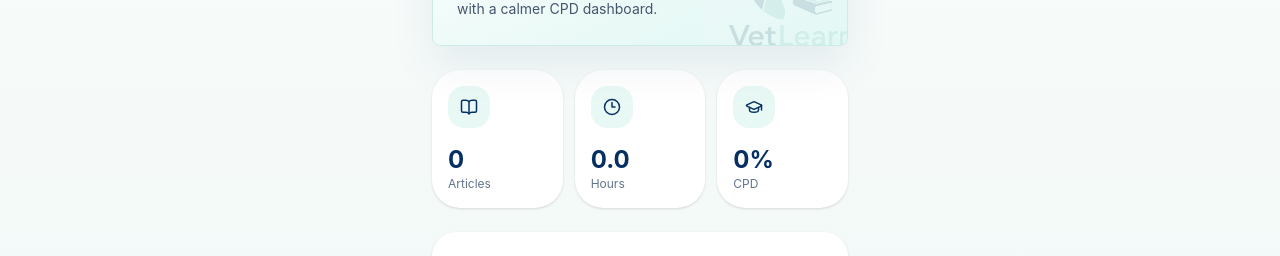
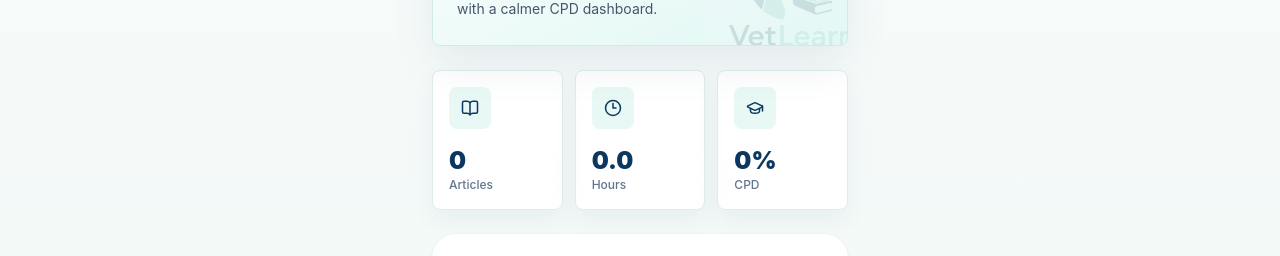
Before and after one commit to drcraigbailey/VetLearnCPD, a React (Vite) app: page / in a window 1280 px wide. Shown: the part 245-501 px from the top of the page. Built offline with nearby package versions, Linux system fonts and the light colour scheme; no server answers; the database is empty.

Commit message:
Soften dashboard stat cards

```diff
--- a/src/components/DashboardCards.jsx
+++ b/src/components/DashboardCards.jsx
@@ -97,10 +97,12 @@ export default function DashboardCards() {
         <div
           key={index}
           className="
-          bg-white
-          rounded-[28px]
+          bg-white/90
+          border
+          border-[#DCEDEA]
+          rounded-lg
           p-4
-          shadow-sm
+          shadow-[0_10px_24px_rgba(11,55,96,0.06)]
           "
         >
 
@@ -109,9 +111,9 @@ export default function DashboardCards() {
             bg-[#E8F8F5]
             w-fit
             p-3
-            rounded-2xl
+            rounded-lg
             mb-4
-            text-[#062F63]
+            text-[#0B3760]
             "
           >
             {card.icon}
@@ -120,8 +122,8 @@ export default function DashboardCards() {
           <div
             className="
             text-2xl
-            font-bold
-            text-[#062F63]
+            font-black
+            text-[#0B3760]
             "
           >
             {card.value}
@@ -130,6 +132,7 @@ export default function DashboardCards() {
           <div
             className="
             text-xs
+            font-medium
             text-slate-500
             "
           >
```
